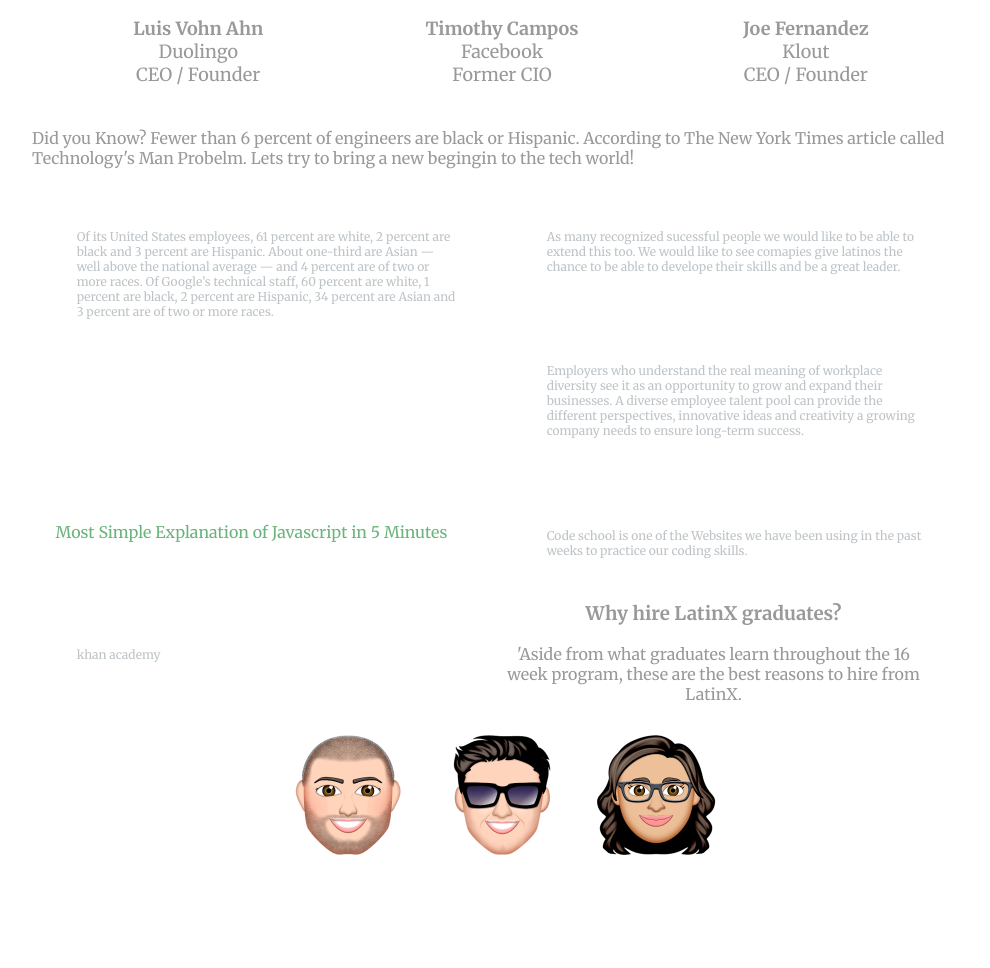
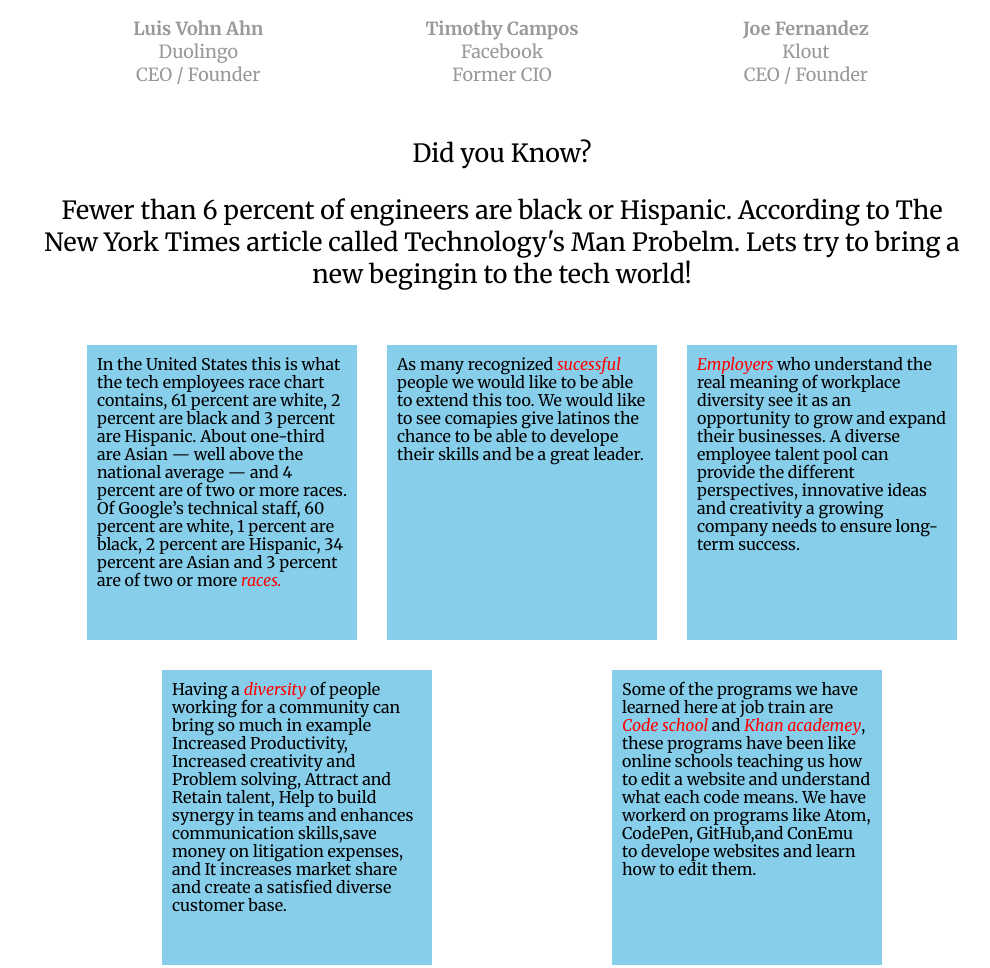
Before and after one commit to berlandez/latinx, a plain HTML site: page index.html in a window 1280 px wide. Shown: the part 680-1648 px from the top of the page, without its empty margins (138-1128 px from the left). Drawn offline with Linux system fonts and the light colour scheme; a web font is replaced by a local one.

Commit message:
fixed Gaby's last text

```diff
--- a/css/main.css
+++ b/css/main.css
@@ -167,11 +167,12 @@
     max-width: 940px;
     margin: 50vh auto 0;
     padding: 0 5%;
+    text-align: center;
   }
 
   #why-hire-wrapper {
     max-width: 940px;
-    margin: 0 auto;
+    margin: 2em auto;
     padding: 0 5%;
     text-align: center;
   }
@@ -286,11 +287,14 @@
     padding: 10px;
     width: 250px;
     height: 275px;
-    margin-top: 100px;
-
+    margin-top: 30px;
     line-height: 18px;
     color:black;
+    text-align: left;
+  }
 
+  .flex-item a {
+    color:red;
   }
 
   .top{
--- a/index.html
+++ b/index.html
@@ -49,60 +49,71 @@
         </div>
 </div>
     <!-- contributors end -->
-      <p>Did you Know? Fewer than 6 percent of engineers are black or Hispanic.
+    <div class="top">
+          <center><p>Did you Know? </p></center>
+          <p>Fewer than 6 percent of engineers are black or Hispanic.
             According to The New York Times article called Technology's Man Probelm.
             Lets try to bring a new begingin to the tech world!
           </p>
+        </div>
         <section>
-        <ul id="gallery">
-          <li>
-            <a href="http://bits.blogs.nytimes.com/2014/05/28/google-releases-employee-data-illustrating-techs-diversity-challenge/?_r=0" target="-_blank">
-              <p>Of its United States employees, 61 percent are white, 2 percent
+          <ul class="flex-container">
+            <li class="flex-item">
+            In the United States this is what the tech employees race chart
+              contains, 61 percent are white, 2 percent
             are black and 3 percent are Hispanic. About one-third are
             Asian — well above the national average — and 4 percent are
             of two or more races. Of Google’s technical staff, 60 percent
              are white, 1 percent are black, 2 percent are Hispanic, 34
-                    percent are Asian and 3 percent are of two or more races.
-                   </p>
-            </a>
+            percent are Asian and 3 percent are of two or more
+      <em><a href="http://bits.blogs.nytimes.com/2014/05/28/google-releases-employee-data-illustrating-techs-diversity-challenge/?_r=0" target="-_blank">races.</a></em>
             </li>
-          <li>
-            <a href="http://www.latinotechleaders.org/latino-tech-leaders.html" target="_blank">
-              <p>As many recognized sucessful people we would like to be able to
-              extend this too. We would like to see comapies give latinos the
-            chance to be able to develope their skills and be a great leader.</p>
-            </a>
+            <li class="flex-item">
+              As many recognized <em><a href="http://www.latinotechleaders.org/latino-tech-leaders.html" target="_blank">sucessful</a></em>
+                people we would like to be able to extend this too. We would like
+                to see comapies give latinos the chance to be able to develope
+                their skills and be a great leader.
+
               </li>
-          <li>
-            <a href="http://www.careerattraction.com/creating-a-culture-of-diversity-can-help-your-business-grow-and-thrive/" target="_blank">
-              <p>Employers who understand the real meaning of workplace diversity
+            <li class="flex-item">
+
+              <em><a href="http://www.careerattraction.com/creating-a-culture-of-diversity-can-help-your-business-grow-and-thrive/" target="_blank">
+                Employers</a></em> who understand the real meaning of workplace diversity
                 see it as an opportunity to grow and expand their businesses.
                A diverse employee talent pool can provide the different
                 perspectives, innovative ideas and creativity a growing
-                  company needs to ensure long-term success.</p>
-            </a>
+                company needs to ensure long-term success.
+
           </li>
-          <li>
-            <p>
-            <a href="https://www.google.com/url?sa=t&rct=j&q=&esrc=s&source=web&cd=1&cad=rja&uact=8&ved=0ahUKEwi56e2pw5TOAhUB0mMKHbtrCxMQtwIIHDAA&url=https%3A%2F%2Fwww.youtube.com%2Fwatch%3Fv%3DEB-JfjjWLtU&usg=AFQjCNF8X2I5DYiFNANFsm9y6olAIlg9Cw&bvm=bv.128153897,d.cGc" target="_blank">
-            Most Simple Explanation of Javascript in 5 Minutes
-            </a>
-        </p>
+            <li class="flex-item">
+              Having a
+              <em><a href="https://saharconsulting.wordpress.com/2010/03/26/6-advantages-of-workplace-diversity/" target="_blank">
+                 diversity</a></em> of people working for a community can bring
+                 so much in example Increased Productivity, Increased creativity
+                and Problem solving, Attract and Retain talent, Help to build
+                synergy in teams and enhances communication skills,save money
+                on litigation expenses, and It increases market share and
+               create a satisfied diverse customer base.
+
             </li>
-          <li>
-            <a href="https://www.codeschool.com/">
-              <p>Code school is one of the Websites we have been using in
-                the past weeks to practice our coding skills.</p>
-            </a>
-          </li>
-          <li>
-            <a href="https://www.khanacademy.org/">
-              <p>khan academy</p>
-            </a>
+            <li  class="flex-item">
+              Some of the programs we have learned here at job train are
+              <em><a href="https://www.codeschool.com/">
+                Code school </a></em> and
+                  <em><a href="https://www.khanacademy.org/"> Khan academey</a></em>, these
+                    programs have been like online schools teaching us how to
+                    edit a website and understand what each code means. We
+                  have workerd on programs like Atom, CodePen, GitHub,and ConEmu
+                   to develope websites and learn how to edit them.
+
             </li>
           </ul>
+
         </section>
+        <div>
+        <iframe width="600" height="371" seamless frameborder="0" scrolling="no" src="https://docs.google.com/spreadsheets/d/1pdzqX_e8fvBktaTULNA3KlS4jUpihVpJYUROFqAJmDE/pubchart?oid=267368814&amp;format=interactive"></iframe>
 
+          </div>
 
       <div id = "why-hire-wrapper">
         <section>
```
Lines whose indentation alone changed are shown as unchanged.
